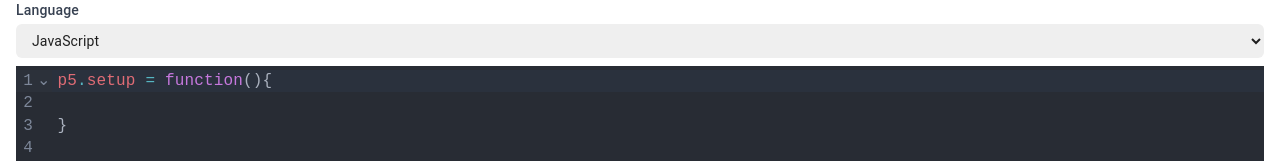
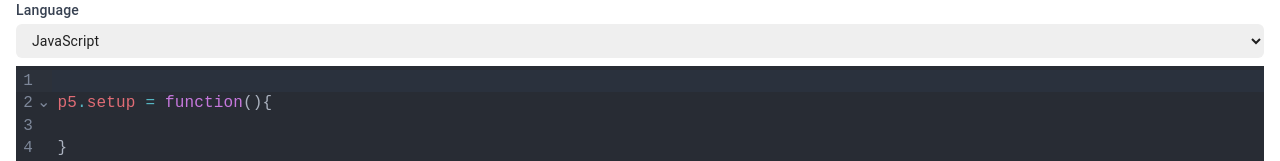
Before and after one commit to Joshuatanderson/accelerant-site-1, a Next.js app: page /sandbox in a window 1280 px wide. Shown: the part 599-760 px from the top of the page. Built offline with nearby package versions, Linux system fonts and the light colour scheme; no server answers.

Commit message:
feat: sandbox takes arbitrary input

```diff
--- a/components/CodeEditor.tsx
+++ b/components/CodeEditor.tsx
@@ -12,6 +12,7 @@ import { languageOptions } from "languageOptions";
 interface CodeEditorProps {
   setCode: (code: string) => void;
   lang: languageOptions;
+  code: string;
 }
 
 const langMap = {
@@ -20,7 +21,7 @@ const langMap = {
 };
 
 //dev.to/adamcollier/adding-codemirror-6-to-a-react-project-36hl
-export const CodeEditor = ({ setCode, lang }: CodeEditorProps) => {
+export const CodeEditor = ({ setCode, lang, code }: CodeEditorProps) => {
   const editor = useRef();
 
   const onUpdate = EditorView.updateListener.of((v) => {
@@ -29,17 +30,7 @@ export const CodeEditor = ({ setCode, lang }: CodeEditorProps) => {
 
   useEffect(() => {
     const startState = EditorState.create({
-      doc:
-        lang === "javascript"
-          ? `p5.setup = function(){
-
-}
-
-p5.draw = function(){
-
-}
-      `
-          : `print("hello world")`,
+      doc: code,
       extensions: [
         basicSetup,
         //@ts-ignore
--- a/components/Sandbox.tsx
+++ b/components/Sandbox.tsx
@@ -1,11 +1,27 @@
 import { languageOptions } from "languageOptions";
 import React, { useState } from "react";
+import stripIndent from "strip-indent";
 import { CodeEditor } from "./CodeEditor";
 import CodeRunner from "./CodeRunner";
 
-const Sandbox = () => {
-  const [code, setCode] = useState("");
+interface SandboxProps {
+  initialCode?: string;
+}
+
+const Sandbox = ({ initialCode }: SandboxProps) => {
   const [lang, setLang] = useState<languageOptions>("javascript");
+  const [code, setCode] = useState(
+    initialCode || lang === "javascript"
+      ? stripIndent(`
+        p5.setup = function(){
+
+        }
+
+        p5.draw = function(){
+
+        }`)
+      : ""
+  );
   return (
     <div>
       {/* pick language */}
@@ -29,7 +45,7 @@ const Sandbox = () => {
       </div>
 
       <div id="sandbox">
-        <CodeEditor setCode={setCode} lang={lang} />
+        <CodeEditor setCode={setCode} lang={lang} code={code} />
         <CodeRunner code={code} lang={lang} />
       </div>
     </div>
--- a/package.json
+++ b/package.json
@@ -49,6 +49,7 @@
     "react-typography": "^0.16.20",
     "sass": "^1.51.0",
     "skulpt": "^1.2.0",
+    "strip-indent": "^4.0.0",
     "typeface-quattrocento-sans": "^1.1.13",
     "typeface-work-sans": "^1.1.13",
     "typography": "^0.16.21",
```
Also changed, not shown: 1 other file (tests, documents, lock files or other folders).
